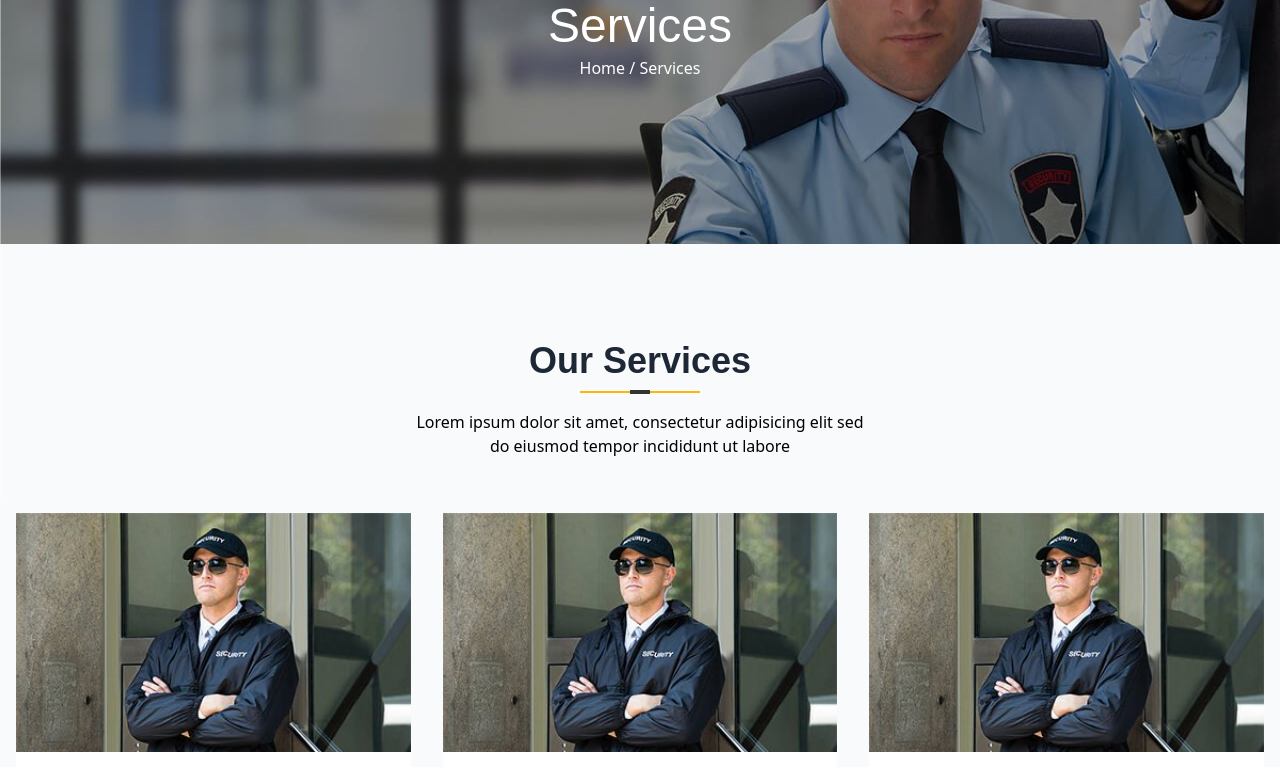
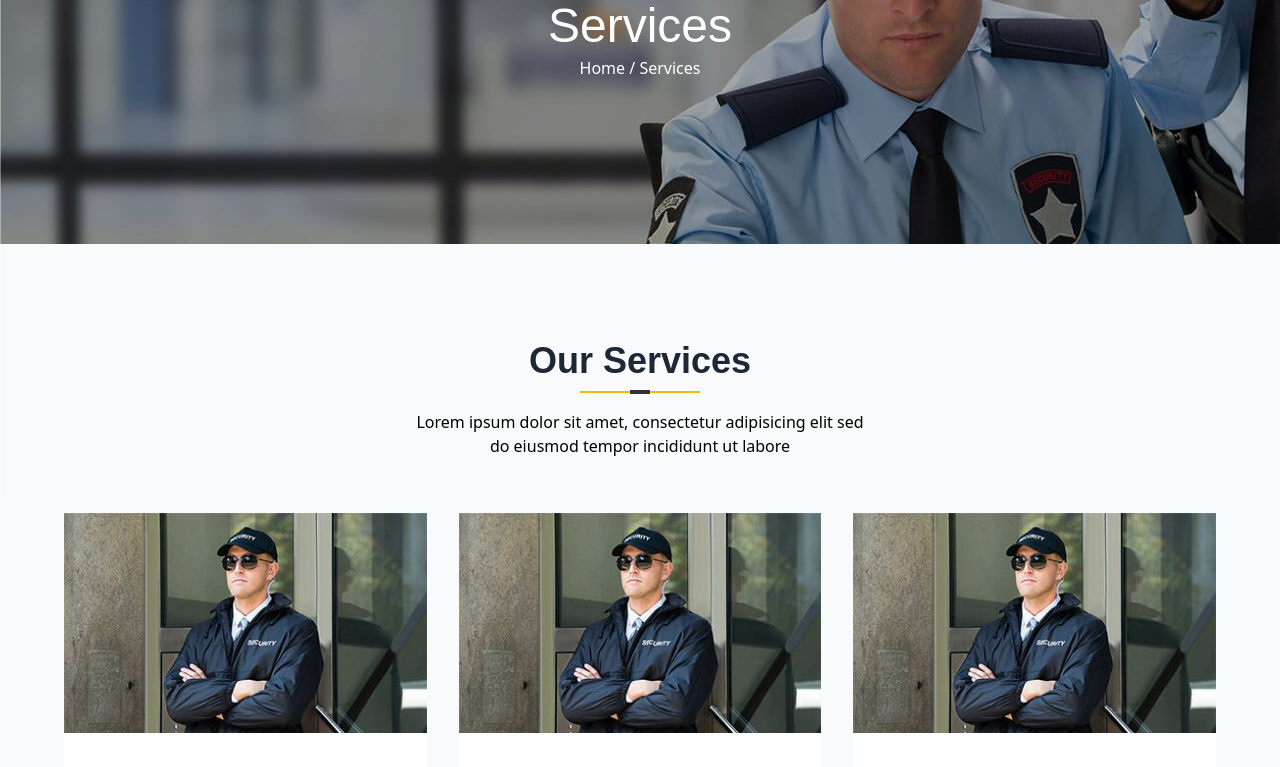
Before and after one commit to Gh-Reza/security_app, a React (Vite) app: page /services in a window 1280 px wide. Shown: the part 300-1067 px from the top of the page. Built offline with nearby package versions, Linux system fonts and the light colour scheme; the HTML template or start-up script is replaced by a standard one; what tailwindcss-animated would draw is missing.

Commit message:
Update Services page layout

```diff
--- a/src/components/pages/Services.jsx
+++ b/src/components/pages/Services.jsx
@@ -66,7 +66,7 @@ export default function Services() {
   return (
     <section className="bg-gray-50">
       <CommonHero text="Services" />
-      <div className="py-24 wrapper">
+      <div className="container py-24 wrapper md:px-12">
         <MainSectionTitle title="Our Services" />
         <div className="grid md:grid-cols-2 lg:grid-cols-3">
           {cardCollectionInfo.map((card) => (
```
